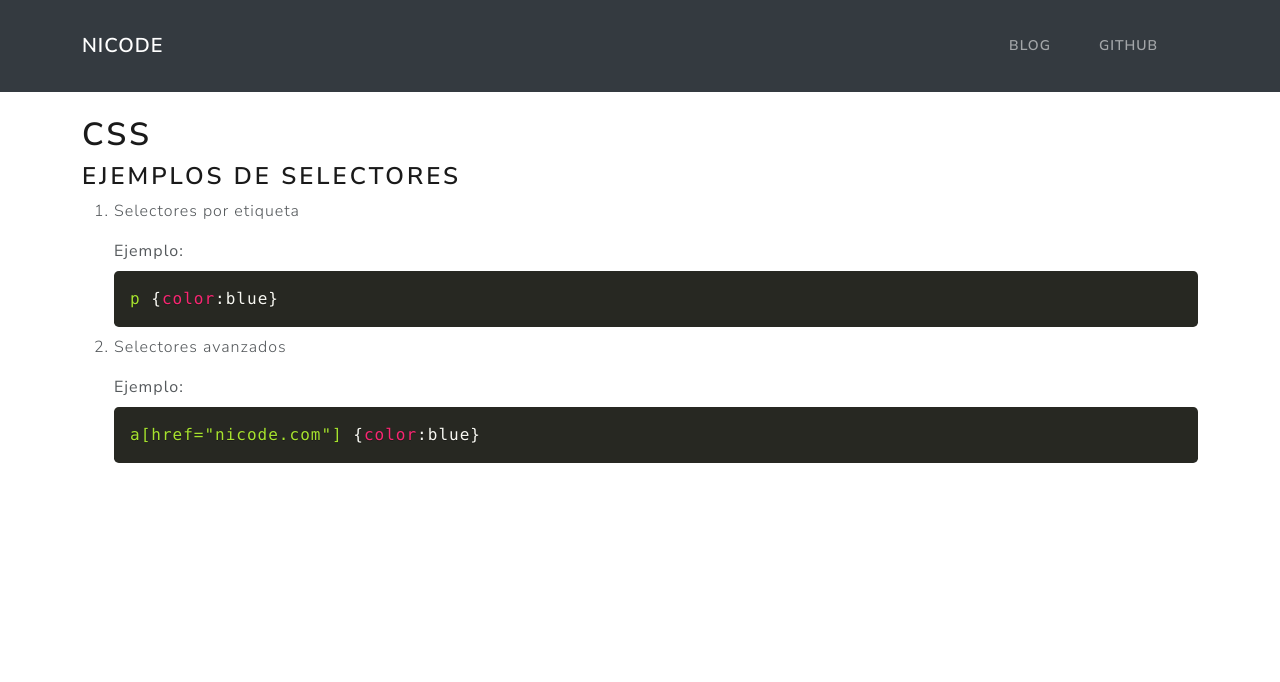
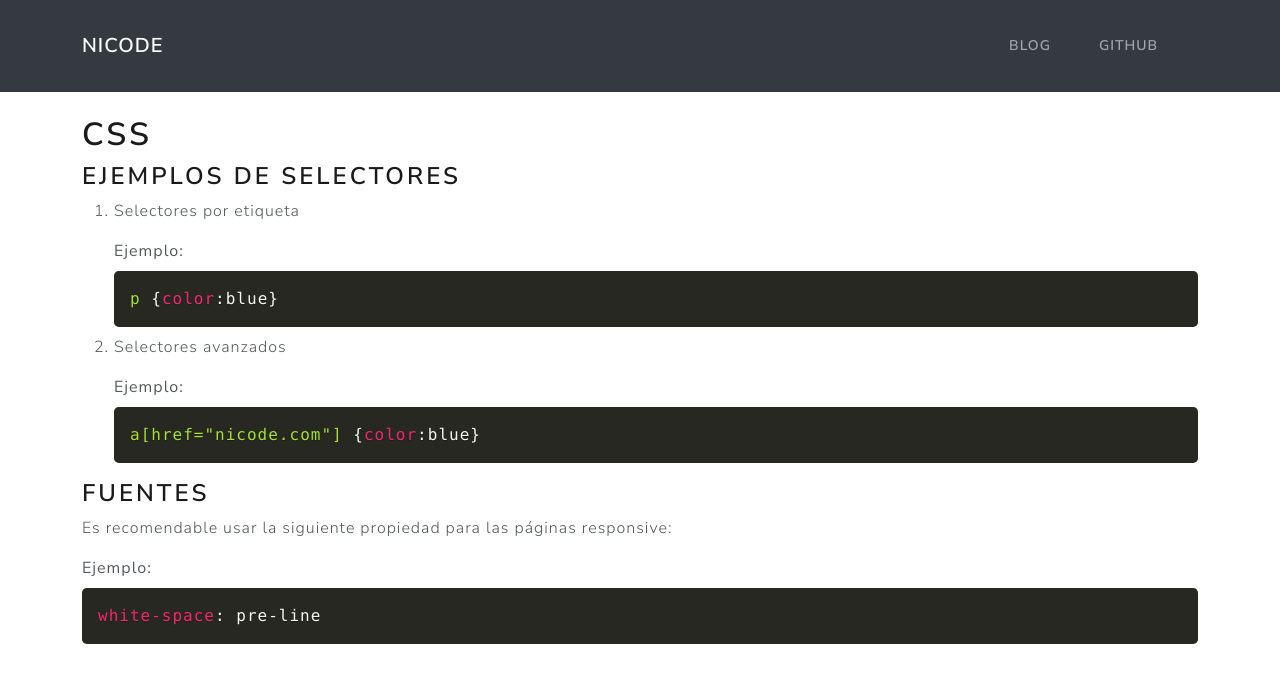
Before and after one commit to nicolasariza/nicode, a Next.js app: page /blog/css in a window 1280 px wide. Shown: the top 682 px of the page. Built offline with nearby package versions, Linux system fonts and the light colour scheme.

Commit message:
fix build command

```diff
--- a/package.json
+++ b/package.json
@@ -4,7 +4,7 @@
   "private": true,
   "scripts": {
     "dev": "next dev",
-    "build": "next build",
+    "build": "next build && next export",
     "start": "next start"
   },
   "dependencies": {
--- a/pages/blog/css.js
+++ b/pages/blog/css.js
@@ -10,9 +10,7 @@ const Css = () => {
           <p>Selectores por etiqueta</p>
           <strong>Ejemplo:</strong>
           <pre>
-            <code className="language-css">
-              {`p {color:blue}`}
-            </code>
+            <code className="language-css">{`p {color:blue}`}</code>
           </pre>
         </li>
         <li>
@@ -25,6 +23,16 @@ const Css = () => {
           </pre>
         </li>
       </ol>
+      <h3>Fuentes</h3>
+      <p>
+        Es recomendable usar la siguiente propiedad para las páginas responsive:
+      </p>
+      <strong>Ejemplo:</strong>
+      <pre>
+        <code className="language-css">
+          {`white-space: pre-line`}
+        </code>
+      </pre>
     </Layout>
   );
 };
```
